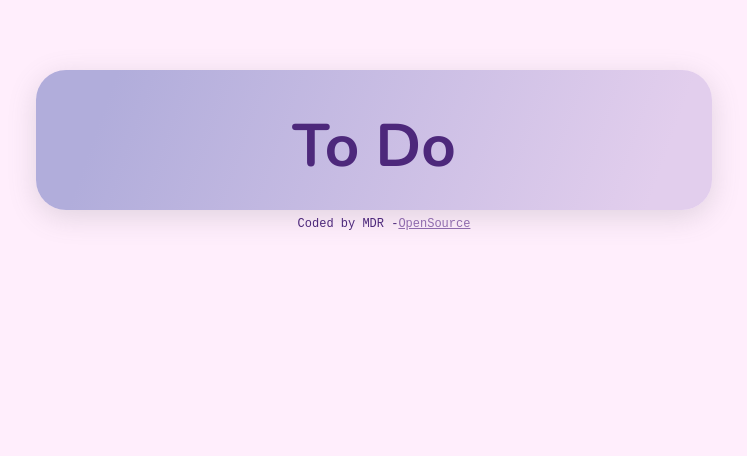
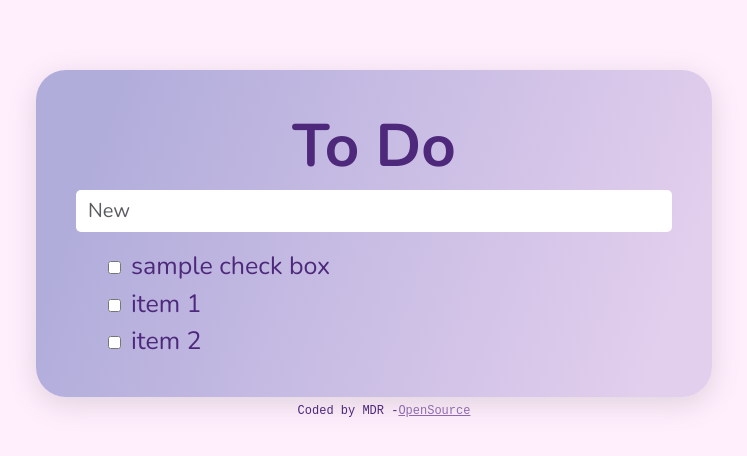
Before and after one commit to MarydeR/lilac-todo, a React (Create React App) app: page / in a window 1280 px wide. Shown: the top 456 px of the page, without its empty margins (266-1013 px from the left). Built offline with nearby package versions, Linux system fonts and the light colour scheme.

Commit message:
todo format + css

```diff
--- a/src/App.js
+++ b/src/App.js
@@ -1,3 +1,5 @@
+import React from "react";
+import Todo from "./Todo";
 import "./App.css";
 
 function App() {
@@ -6,6 +8,7 @@ function App() {
       <div className="container">
         <div className="appcontent">
           <h1>To Do </h1>
+          <Todo />
         </div>
         <footer>
           Coded by MDR -
--- /dev/null
+++ b/src/Todo.css
@@ -0,0 +1,38 @@
+:root {
+  --primary-color: #8e6aad;
+  --secondary-color: #c6a2cb;
+  --tertiary-color: #ffeefc;
+  --dark-color: #4d287b;
+}
+
+.Todo form {
+  margin: 0 auto;
+  text-align: center;
+}
+.Todo input {
+  border: none;
+  border-radius: 5px;
+  font-size: 20px;
+}
+.Todo button {
+  background-color: var(--dark-color);
+  color: rgb(244, 229, 245);
+  border-radius: 5px;
+  font-size: 18px;
+}
+
+.Todo ul,
+li {
+  list-style: none;
+  text-align: left;
+}
+
+.Todo .todolist {
+  white-space: nowrap;
+  font-size: 25px;
+  line-height: 1.5;
+}
+
+.Todo .todolist label {
+  padding-left: 0.4em;
+}
--- /dev/null
+++ b/src/Todo.js
@@ -0,0 +1,37 @@
+import React from "react";
+import "./Todo.css";
+
+export default function Todo() {
+  return (
+    <div className="Todo">
+      <div className="entry">
+        <form>
+          <div class="input-group mb-3">
+            <input
+              type="text"
+              class="form-control"
+              placeholder="New"
+              autoComplete="off"
+            />
+          </div>
+        </form>
+      </div>
+      <div className="todolist">
+        <ul>
+          <li>
+            <input type="checkbox" id="checkbox" />
+            <label htmlFor="checkbox">sample check box </label>
+          </li>
+          <li>
+            <input type="checkbox" id="checkbox" />
+            <label htmlFor="checkbox">item 1 </label>
+          </li>
+          <li>
+            <input type="checkbox" id="checkbox" />
+            <label htmlFor="checkbox">item 2 </label>
+          </li>
+        </ul>
+      </div>
+    </div>
+  );
+}
```
